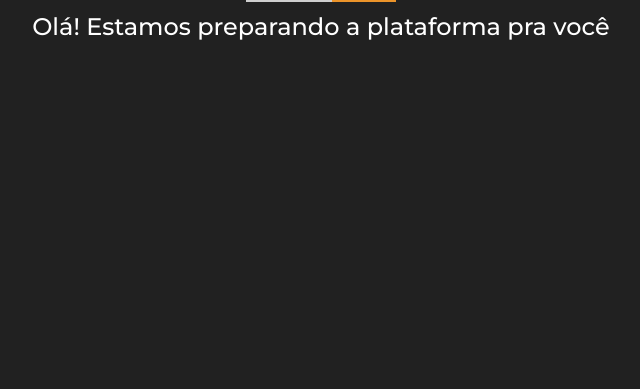
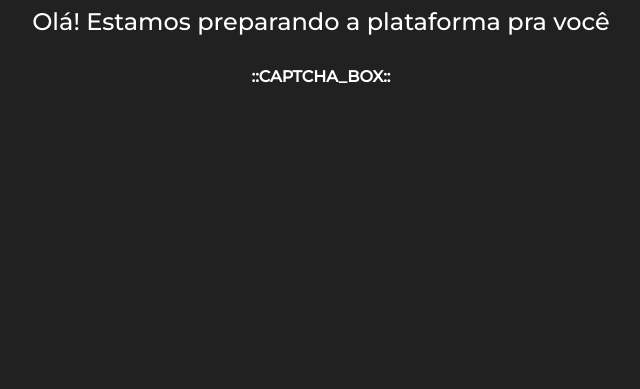
Before and after one commit to marcoswinicius/loading, a plain HTML site: page index.html in a window 1280 px wide. Shown: the part 411-800 px from the top of the page, without its empty margins (319-959 px from the left). Drawn offline with Linux system fonts and the light colour scheme.

Commit message:
font size

```diff
--- a/index.html
+++ b/index.html
@@ -23,7 +23,7 @@
         </div>
 
         <div class="captcha">
-            <h1>::CAPTCHA_BOX::</h1>
+            <h1 id="captcha1">::CAPTCHA_BOX::</h1>
         </div>
 
     </section>
--- a/style.css
+++ b/style.css
@@ -103,6 +103,9 @@
     color: #ffffff;
 }
 
-.captcha {
-    visibility: hidden;
+
+
+#captcha1 {
+    font-size: 16px;
+    margin-top: 20px;
 }
```
